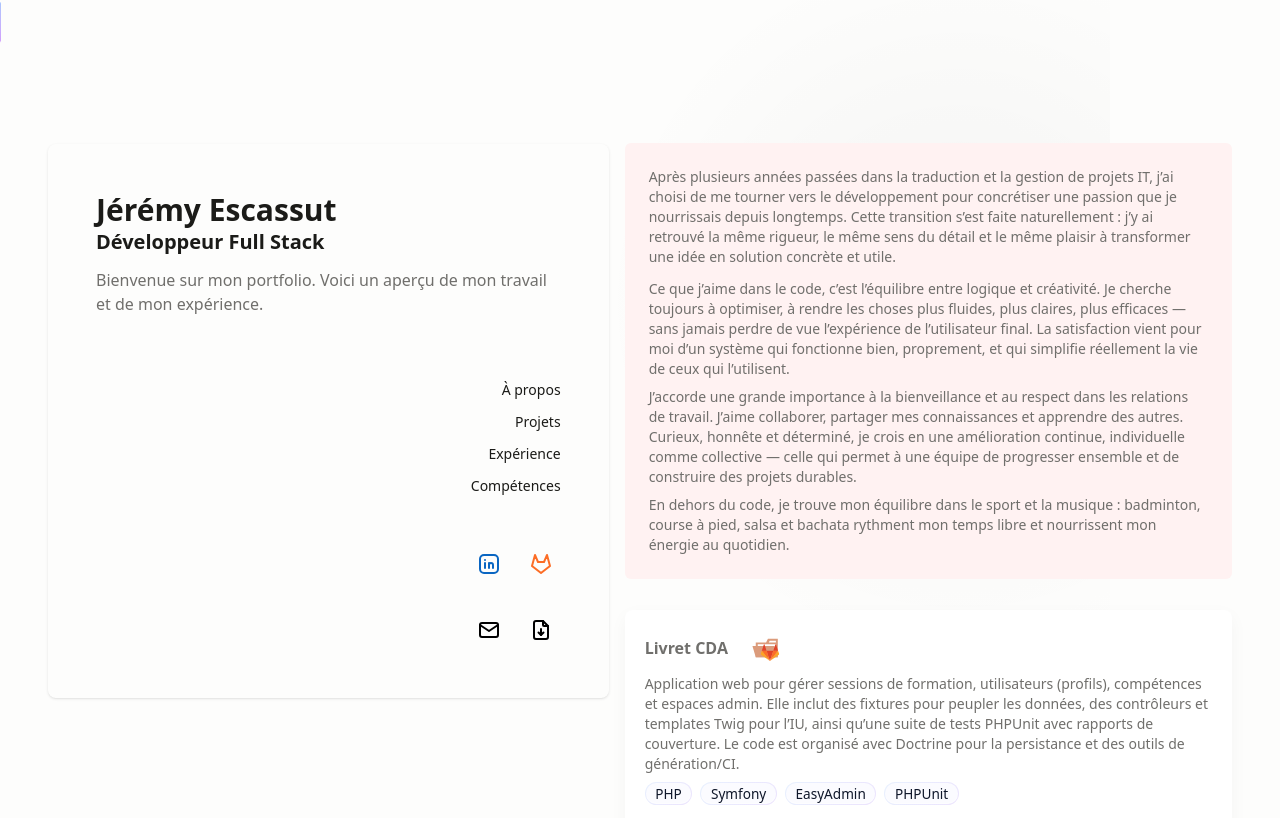
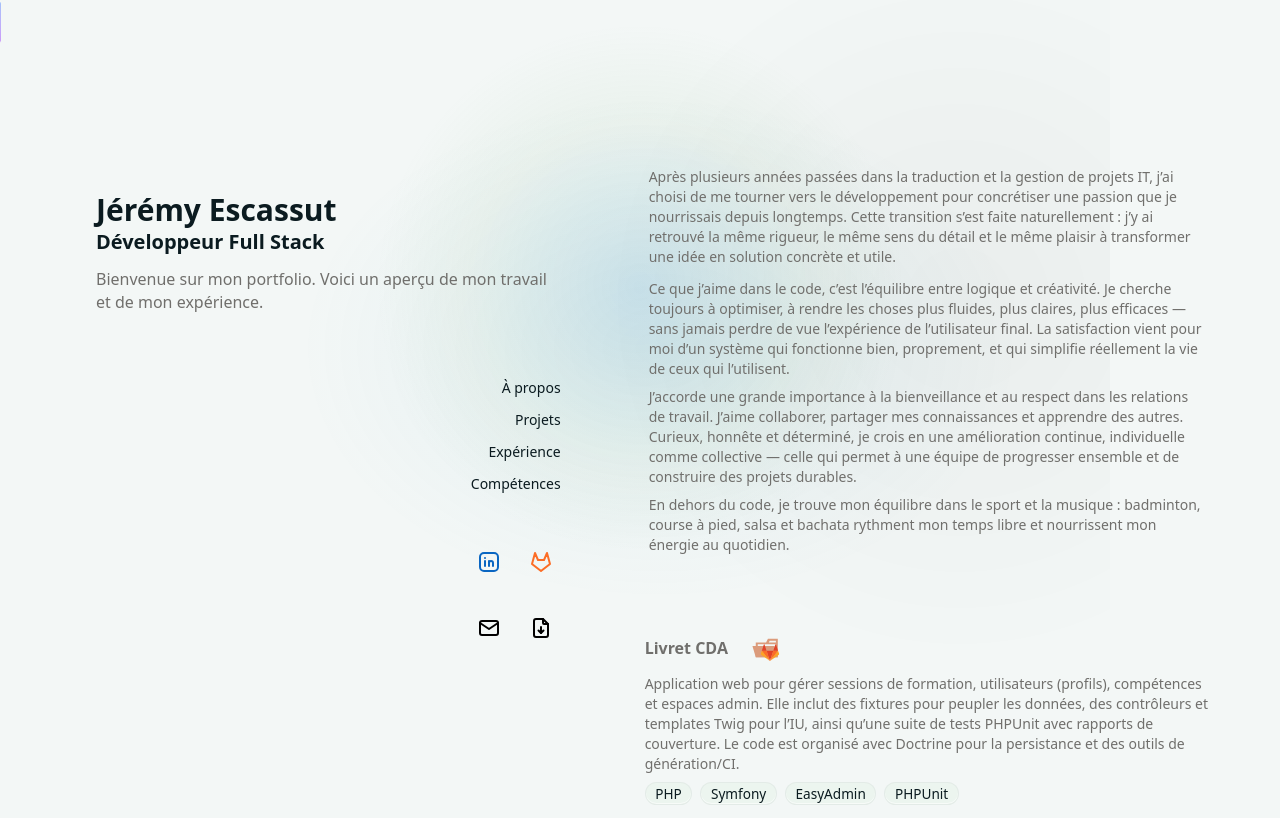
Before and after one commit to JeremyEscassut/portfolio, a Laravel app: page / in a window 1280 px wide. Shown: the top 818 px of the page. Run offline with Laravel 12, Linux system fonts and the light colour scheme; style sheets or scripts are compiled from the project's sources.

Commit message:
Harmonisation esthétique mode clair

```diff
--- a/resources/css/app.css
+++ b/resources/css/app.css
@@ -1,4 +1,30 @@
 @import "tailwindcss";
+
+/* Theme variables: palette épurée, non-blanc (inspiré badminton: bleu/vert atténués) */
+:root {
+    /* Background & surfaces */
+    --bg: #f3f7f6; /* very light aqua-gray (not pure white) */
+    --surface: #fbfdfe; /* slightly brighter surface (cards) */
+    --edge: rgba(11, 23, 26, 0.06); /* subtle borders */
+
+    /* Typography */
+    --text: #0b1b20; /* dark warm-blue/charcoal for high contrast */
+    --muted: #51636a; /* muted text for secondary information */
+
+    /* Accents (muted badminton court colors) */
+    --accent-primary: #2a8fb7; /* muted court blue */
+    --accent-secondary: #7fb77e; /* soft court green */
+
+    /* Halo / ambient glow */
+    --halo-x: 50%;
+    --halo-y: 40%; /* start visible and centered lower */
+    --halo-opacity: 0.16; /* slightly stronger intensity without increasing size */
+    --halo-enabled: 1; /* can be set to 0 to disable */
+
+    /* Misc */
+    --radius: 0.5rem;
+    --shadow-subtle: 0 6px 18px rgba(11, 23, 26, 0.04);
+}
 
 @source '../../vendor/laravel/framework/src/Illuminate/Pagination/resources/views/*.blade.php';
 @source '../../storage/framework/views/*.php';
@@ -11,12 +37,79 @@
         "Noto Color Emoji";
 }
 
+/* Global base styles for the light, minimal theme */
+html,
+body {
+    height: 100%;
+}
+body {
+    background: var(--bg);
+    color: var(--text);
+    font-family: var(
+        --font-sans,
+        system-ui,
+        -apple-system,
+        "Segoe UI",
+        Roboto,
+        "Helvetica Neue",
+        Arial
+    );
+    -webkit-font-smoothing: antialiased;
+    -moz-osx-font-smoothing: grayscale;
+    line-height: 1.45;
+    transition: background-color 240ms ease, color 240ms ease;
+    position: relative;
+    /* make stacking context so the halo can be placed behind content */
+    isolation: isolate;
+}
+
+/* Subtle selection color */
+::selection {
+    background: color-mix(in srgb, var(--accent-primary) 18%, transparent);
+    color: var(--text);
+}
+
+/* Ambient halo implemented with a fixed pseudo-element; updated via JS on scroll/mousemove */
+body::before {
+    content: "";
+    position: fixed;
+    inset: -20% -20% -20% -20%;
+    pointer-events: none;
+    z-index: -1;
+    /* keep gradients compact but increase visibility: intensity up, sizes moderate */
+    background: radial-gradient(
+            600px 600px at var(--halo-x) var(--halo-y),
+            rgba(42, 143, 183, var(--halo-opacity)) 0%,
+            rgba(127, 183, 126, calc(var(--halo-opacity) * 0.45)) 28%,
+            transparent 44%
+        ),
+        radial-gradient(
+            1000px 700px at calc(var(--halo-x) + 20px)
+                calc(var(--halo-y) + 60px),
+            rgba(42, 143, 183, calc(var(--halo-opacity) * 0.55)) 0%,
+            transparent 36%
+        );
+    mix-blend-mode: screen;
+    opacity: var(--halo-enabled);
+    transition: opacity 420ms ease;
+}
+
+/* Respect reduced motion */
+@media (prefers-reduced-motion: reduce) {
+    body::before {
+        transition: none;
+    }
+}
+
 /* Project card and tag styles for portfolio project vignettes */
 .project-card {
-    background: #ffffff;
-    border-radius: 0.5rem;
+    /* transparent surface to keep layout but not heavy backgrounds */
+    background: transparent;
+    border-radius: var(--radius);
     padding: 1rem;
-    box-shadow: 0 6px 18px rgba(16, 24, 40, 0.04);
+    /* remove border and shadow so card doesn't detach from background */
+    box-shadow: none;
+    border: none;
 }
 
 .project-image {
@@ -25,10 +118,45 @@
     height: auto;
     max-height: 48vh; /* responsive cap: near half viewport height */
     object-fit: contain; /* show whole image without cropping */
-    background-color: #f8fafc; /* light neutral background to show letterboxing */
+    /* images sit on transparent surfaces to let background show through */
+    background-color: transparent;
     display: block;
-    border-radius: 0.5rem;
+    border-radius: calc(var(--radius) - 0.125rem);
     padding: 0.25rem; /* small padding so background shows around the image */
+}
+
+/* Specific override: remove border/background for the aside panel used in layout
+   Selector targets the Tailwind-generated classes (escaped) path used in markup */
+body > div > main > div.lg\:flex.lg\:justify-between.lg\:gap-4 > aside {
+    background: transparent !important;
+    border: none !important;
+    box-shadow: none !important;
+}
+
+/* The markup actually places the shadow on the inner div inside the aside (class="shadow").
+   Remove that shadow and any bg/outline so the aside panel blends with the page. */
+.lg\:flex.lg\:justify-between.lg\:gap-4 > aside > div.shadow,
+aside > div.shadow {
+    background: transparent !important;
+    box-shadow: none !important;
+    border: none !important;
+}
+
+/* Ensure project cards and specific example panels (Livret CDA, Breaking Cat) don't show borders */
+.project-card,
+#about > .bg-\[\#fff2f2\],
+#experience > .bg-\[\#fff7db\] {
+    background: transparent !important;
+    border: none !important;
+    box-shadow: none !important;
+}
+
+/* More specific overrides for Tailwind JIT literal background classes (if used directly on divs) */
+#about > .bg-\[\#fff2f2\].rounded-md.p-6,
+#experience > .bg-\[\#fff7db\].rounded-md.p-6 {
+    background: transparent !important;
+    border: none !important;
+    box-shadow: none !important;
 }
 
 .project-tags {
@@ -44,26 +172,45 @@
     padding: 0.22rem 0.6rem;
     font-size: 0.8rem;
     line-height: 1;
-    color: #0f172a;
+    color: var(--text);
     border-radius: 9999px; /* pill */
-    /* subtle contrasting background */
-    background-color: #fbfbff;
-    /* gradient border effect using double background + transparent border */
-    background-image: linear-gradient(#fbfbff, #fbfbff),
-        linear-gradient(
-            135deg,
-            rgba(96, 165, 250, 0.12),
-            rgba(124, 58, 237, 0.12)
-        );
-    background-origin: padding-box, border-box;
-    background-clip: padding-box, border-box;
-    border: 1px solid transparent;
+    /* keep tags visible: subtle green-tinted background matching accent-secondary */
+    background-color: color-mix(
+        in srgb,
+        var(--accent-secondary) 12%,
+        var(--surface) 88%
+    );
+    border: 1px solid rgba(11, 23, 26, 0.04);
     box-shadow: inset 0 -1px 0 rgba(255, 255, 255, 0.6);
 }
 
 /* Slightly stronger contrast on hover to suggest a button-like interaction */
 .project-tag:hover {
-    filter: brightness(0.98);
+    transform: translateY(-1px);
+    transition: transform 160ms ease;
+}
+
+/* Skill icon tiles: keep a slightly different, matched light-green background */
+.skills-grid .skill-tile,
+.skill-tile {
+    background-color: color-mix(
+        in srgb,
+        var(--accent-secondary) 14%,
+        var(--surface) 86%
+    );
+    border: 1px solid
+        color-mix(in srgb, var(--accent-secondary) 8%, rgba(11, 23, 26, 0.06));
+    box-shadow: 0 1px 0 rgba(255, 255, 255, 0.5) inset;
+}
+
+/* If markup still uses explicit utility class bg-white on tiles, override it */
+.skills-grid .bg-white.skill-tile,
+.skill-tile.bg-white {
+    background-color: color-mix(
+        in srgb,
+        var(--accent-secondary) 14%,
+        var(--surface) 86%
+    ) !important;
 }
 
 @media (min-width: 1024px) {
--- a/resources/js/app.js
+++ b/resources/js/app.js
@@ -8,3 +8,6 @@ import Alpine from 'alpinejs';
 
 window.Alpine = Alpine;
 Alpine.start();
+
+// Ambient halo: small, non-intrusive background glow updated on scroll/mousemove
+import './halo';
```
Also changed, not shown: resources/js/halo.js (added, +99 -0 lines).
